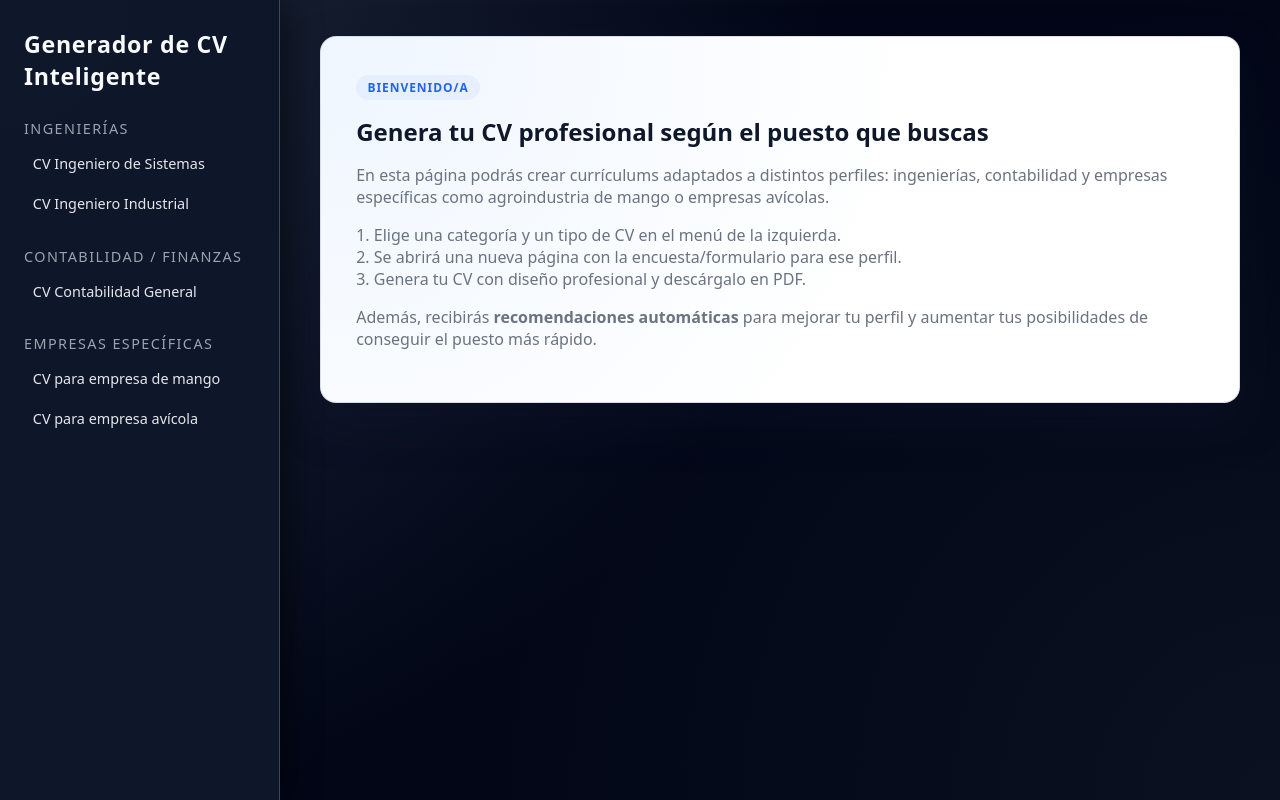
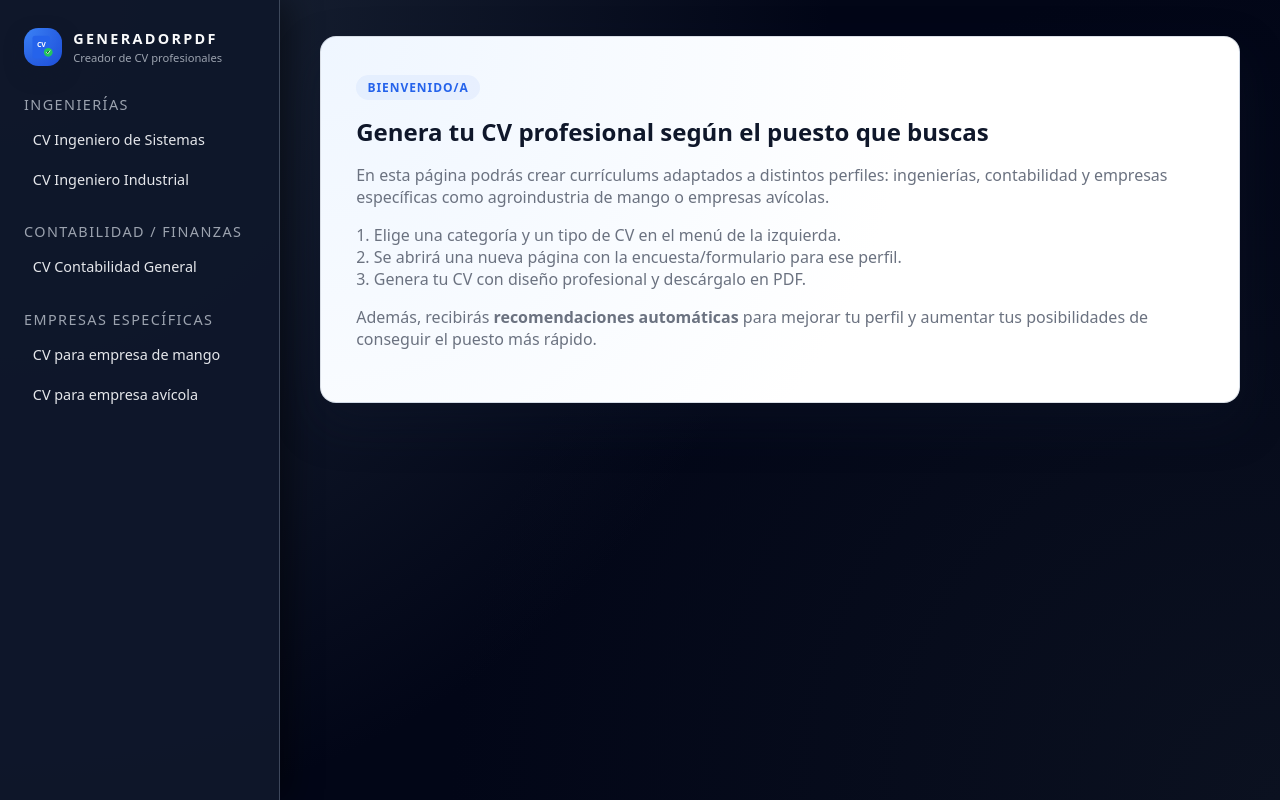
Before and after one commit to Alberth-23/GENERADORPDF, a plain HTML site: page index.html in a window 1280 px wide. Drawn offline with Linux system fonts and the light colour scheme.

Commit message:
actualizacion

```diff
--- a/index.html
+++ b/index.html
@@ -10,7 +10,27 @@
 <div class="app-container">
   <!-- LADO IZQUIERDO: MENÚ -->
   <aside class="sidebar">
-    <div class="sidebar-title">Generador de CV Inteligente</div>
+    <div class="brand">
+  <div class="brand-icon-wrapper">
+    <svg class="brand-icon" viewBox="0 0 64 64" aria-hidden="true">
+      <!-- fondo documento -->
+      <rect x="8" y="6" width="40" height="52" rx="6" fill="#2563eb"/>
+      <!-- texto CV -->
+      <text x="18" y="32" fill="#ffffff" font-size="16" font-weight="700" font-family="system-ui, sans-serif">CV</text>
+      <!-- check -->
+      <circle cx="44" cy="44" r="10" fill="#22c55e"/>
+      <path d="M40 44 l3 3 l5 -6"
+            stroke="#ffffff"
+            stroke-width="2"
+            stroke-linecap="round"
+            stroke-linejoin="round" />
+    </svg>
+  </div>
+  <div class="brand-text">
+    <div class="brand-name">GENERADORPDF</div>
+    <div class="brand-tagline">Creador de CV profesionales</div>
+  </div>
+</div>
 
     <div class="category">
       <div class="category-title">Ingenierías</div>
--- a/styles/index.css
+++ b/styles/index.css
@@ -43,6 +43,48 @@ a {
 .app-container {
   display: flex;
   min-height: 100vh;
+}
+
+/* ====== LOGO / MARCA PERSONAL ====== */
+.brand {
+  display: flex;
+  align-items: center;
+  gap: 0.7rem;
+  margin-bottom: 1.8rem;
+}
+
+.brand-icon-wrapper {
+  width: 38px;
+  height: 38px;
+  border-radius: 0.9rem;
+  background: radial-gradient(circle at top left, #3b82f6, #1d4ed8);
+  display: flex;
+  align-items: center;
+  justify-content: center;
+  box-shadow: 0 8px 18px rgba(15, 23, 42, 0.6);
+}
+
+.brand-icon {
+  width: 28px;
+  height: 28px;
+}
+
+.brand-text {
+  display: flex;
+  flex-direction: column;
+  gap: 0.1rem;
+}
+
+.brand-name {
+  font-size: 0.9rem;
+  font-weight: 800;
+  letter-spacing: 0.16em;
+  text-transform: uppercase;
+}
+
+.brand-tagline {
+  font-size: 0.7rem;
+  color: #9ca3af;
 }
 
 /* ====== SIDEBAR (INDEX) ====== */
```
